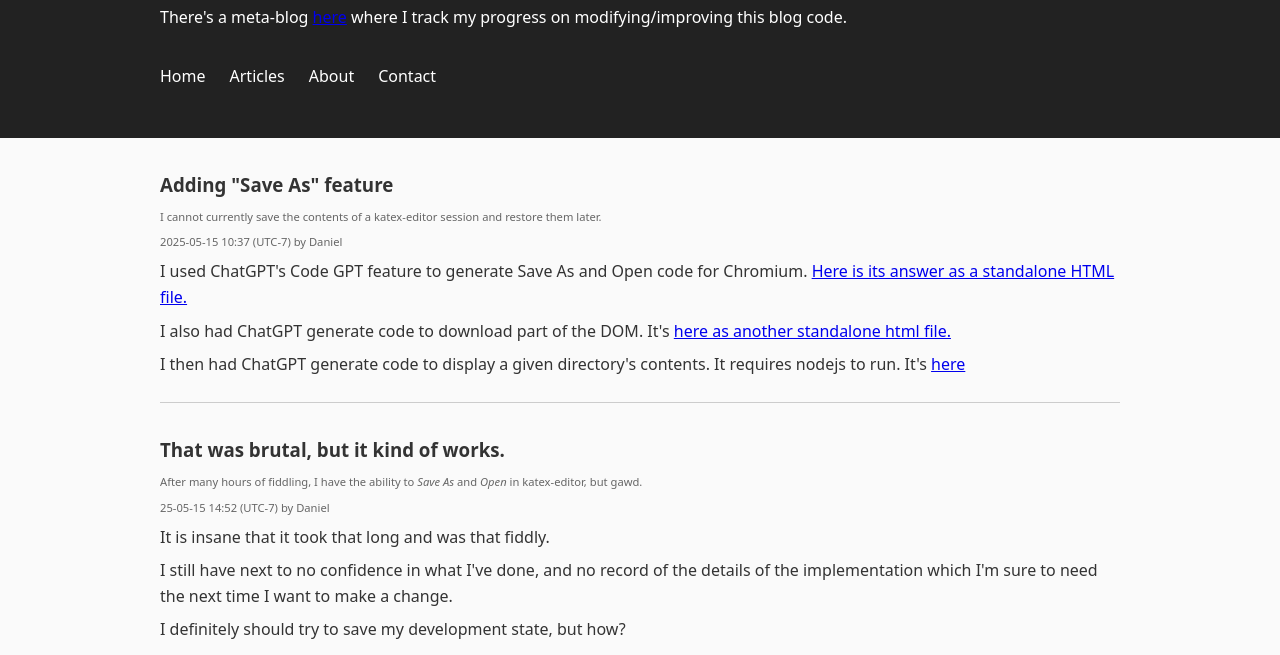
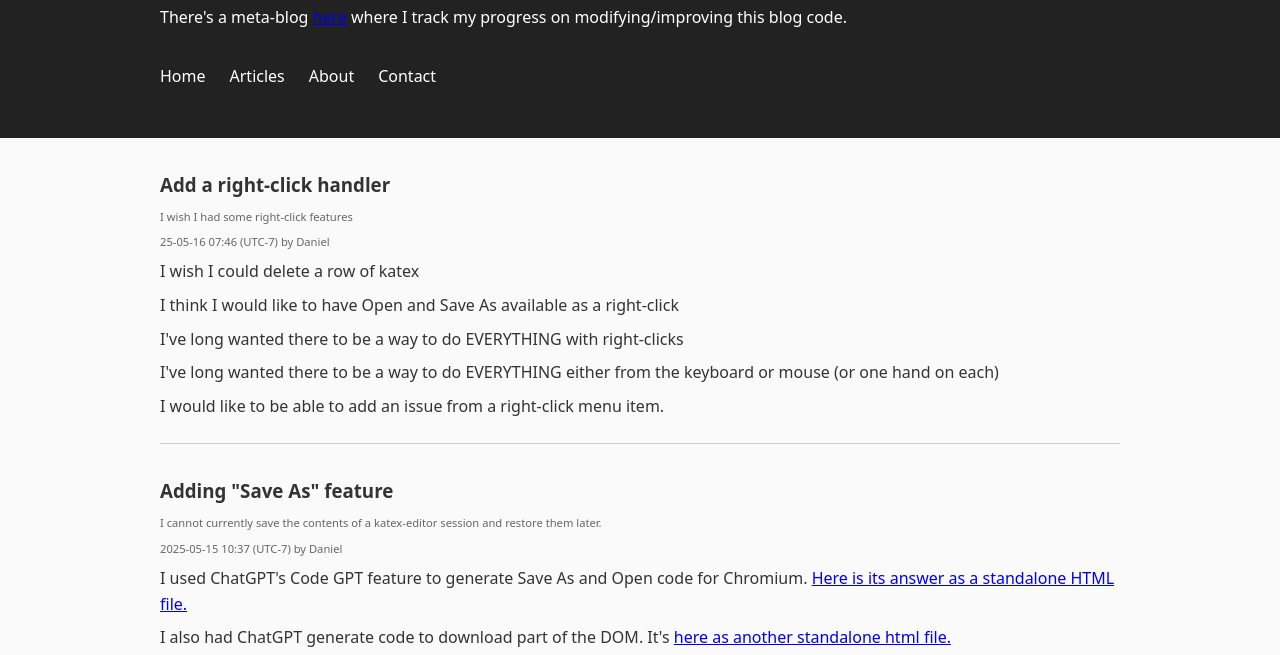
Before and after one commit to pflagerd/katex-editor, a website: page blog/index.html in a window 1280 px wide. Shown: the part 136-791 px from the top of the page. Drawn offline with Linux system fonts and the light colour scheme.

Commit message:
Think about right-click handling.

```diff
--- a/blog/index.html
+++ b/blog/index.html
@@ -23,9 +23,19 @@
       </nav>
     </div>
   </header>
-
   <main class="container">
     <section class="posts">
+      <article id="article-2" class="post">
+        <h3>Add a right-click handler</h3>
+        <p class="meta">I wish I had some right-click features</p>
+        <p class="meta">25-05-16 07:46 (UTC-7) by Daniel</p>
+        <p>I wish I could delete a row of katex</p>
+        <p>I think I would like to have Open and Save As available as a right-click</p>
+        <p>I've long wanted there to be a way to do EVERYTHING with right-clicks</p>
+        <p>I've long wanted there to be a way to do EVERYTHING either from the keyboard or mouse (or one hand on each)</p>
+        <p>I would like to be able to add an issue from a right-click menu item.</p>
+      </article>
+
       <article id="article-1" class="post">
         <h3>Adding "Save As" feature</h3>
         <p class="meta">I cannot currently save the contents of a katex-editor session and restore them later.</p>
@@ -112,13 +122,6 @@
         <p>I should probably also make explicit classes for each of the screen elements, because the current code sucks.</p>
         <p>I kind of like the idea of the mark-up being a sort of hidden code feature.</p>
       </article>
-
-
-      <!--      <article class="post">-->
-<!--        <h3><a href="#">Semantic HTML Explained</a></h3>-->
-<!--        <p class="meta">Posted on March 20, 2025 by Cody</p>-->
-<!--        <p>Semantic HTML brings meaning to your markup, making it more accessible and SEO-friendly...</p>-->
-<!--      </article>-->
     </section>
   </main>
 
```
